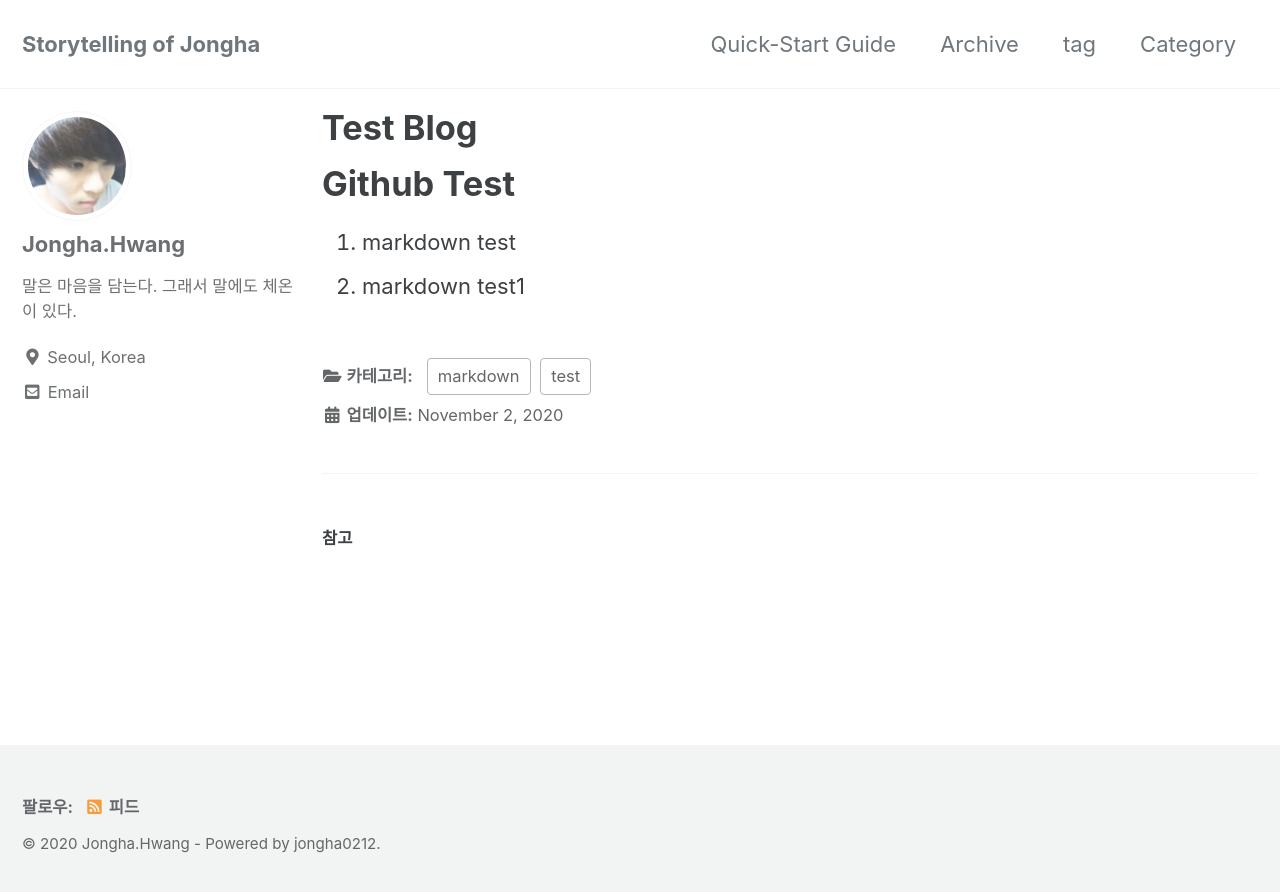
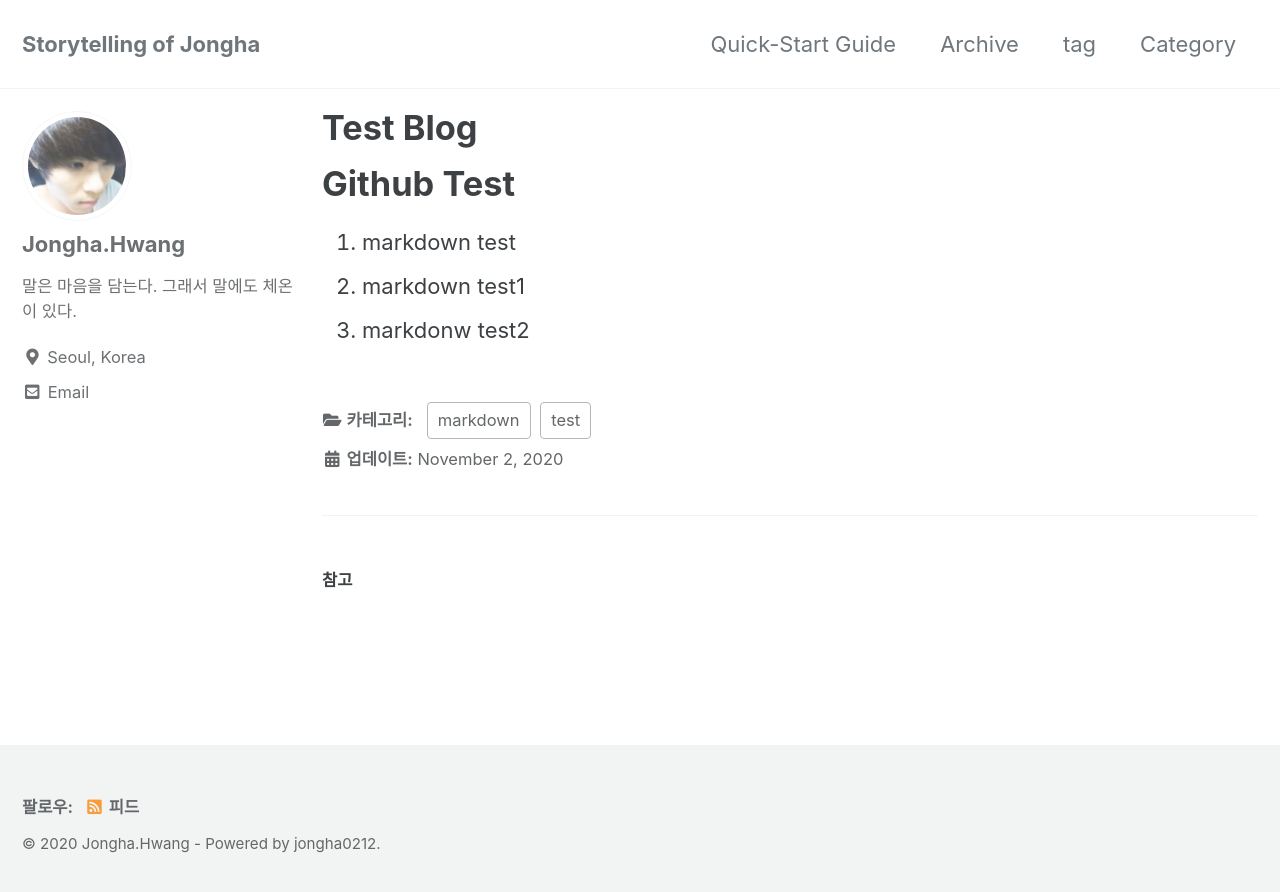
Before and after one commit to jongha0212/jongha0212.github.io, a Jekyll site: the page built from _posts/2020-11-02-test.md, in a window 1280 px wide. Shown: the top 892 px of the page. Built offline with Jekyll 4.4.1, drawn with Linux system fonts in a browser that asks for light colours; cached includes are drawn as plain includes.

Commit message:
modify test

```diff
--- a/_posts/2020-11-02-test.md
+++ b/_posts/2020-11-02-test.md
@@ -6,3 +6,4 @@ categories: markdown test
 # Github Test
   1. markdown test
   1. markdown test1
+  1. markdonw test2
```
